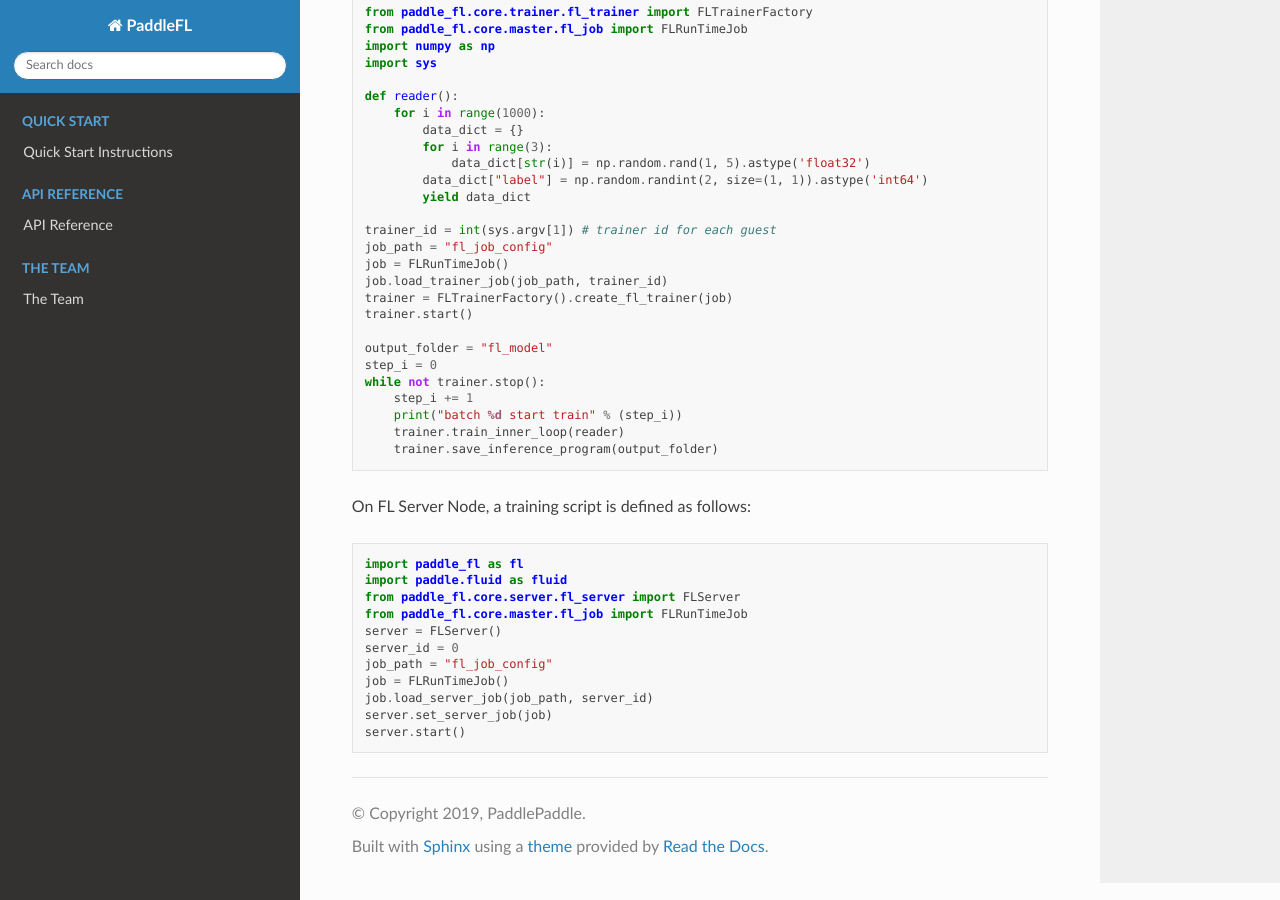
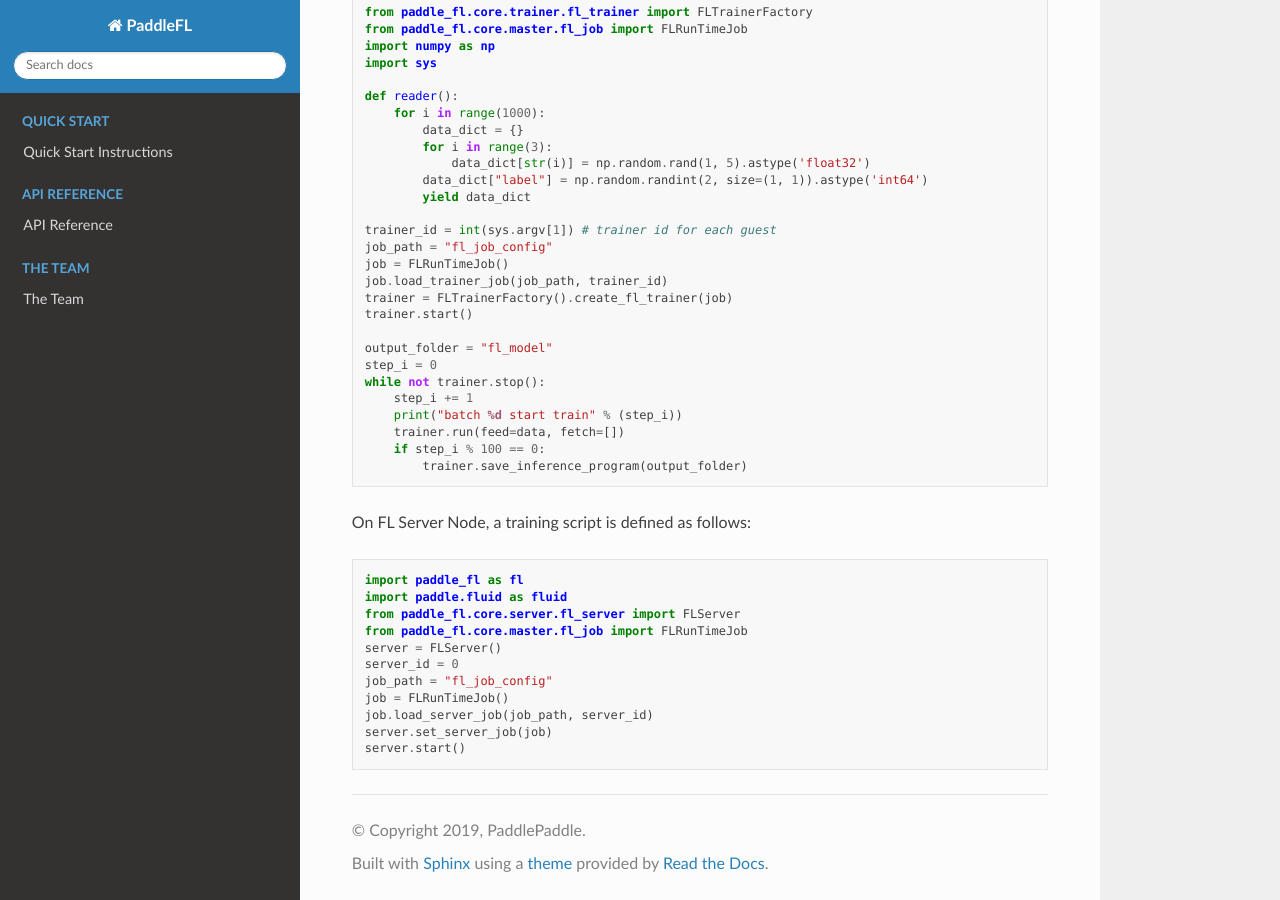
Before and after one commit to PaddlePaddle/PaddleFL, a Sphinx documentation site: the page built from docs/source/md/quick_start.md, in a window 1280 px wide and 900 px high, scrolled down 1483 px. Built offline with Sphinx 7.4.7 and the Read the Docs theme 2.0.0, drawn with Linux system fonts in a browser that asks for light colours.

Commit message:
update api in quick_start.md

````diff
--- a/docs/source/md/quick_start.md
+++ b/docs/source/md/quick_start.md
@@ -88,8 +88,9 @@ step_i = 0
 while not trainer.stop():
     step_i += 1
     print("batch %d start train" % (step_i))
-    trainer.train_inner_loop(reader)
-    trainer.save_inference_program(output_folder)
+    trainer.run(feed=data, fetch=[])
+    if step_i % 100 == 0:
+        trainer.save_inference_program(output_folder)
 ```
 
 On FL Server Node, a training script is defined as follows:
````
